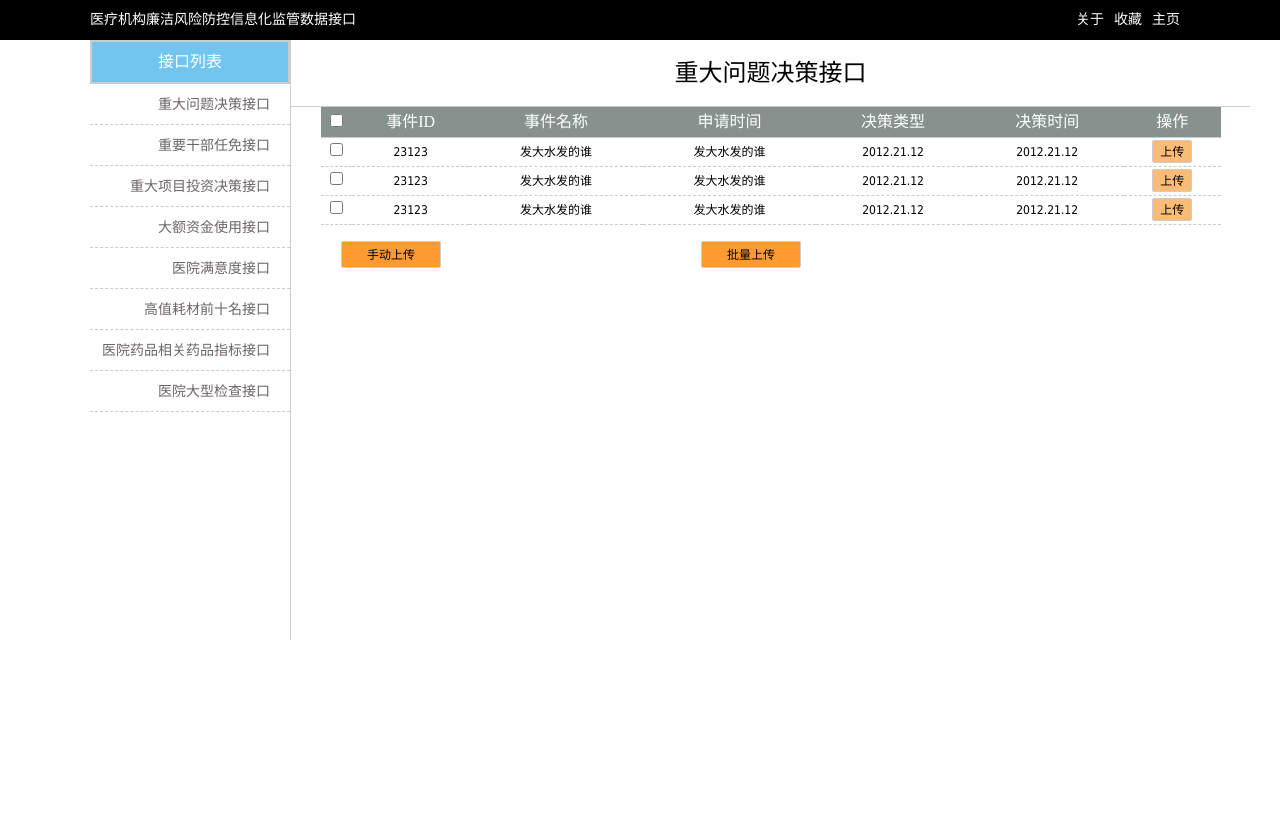
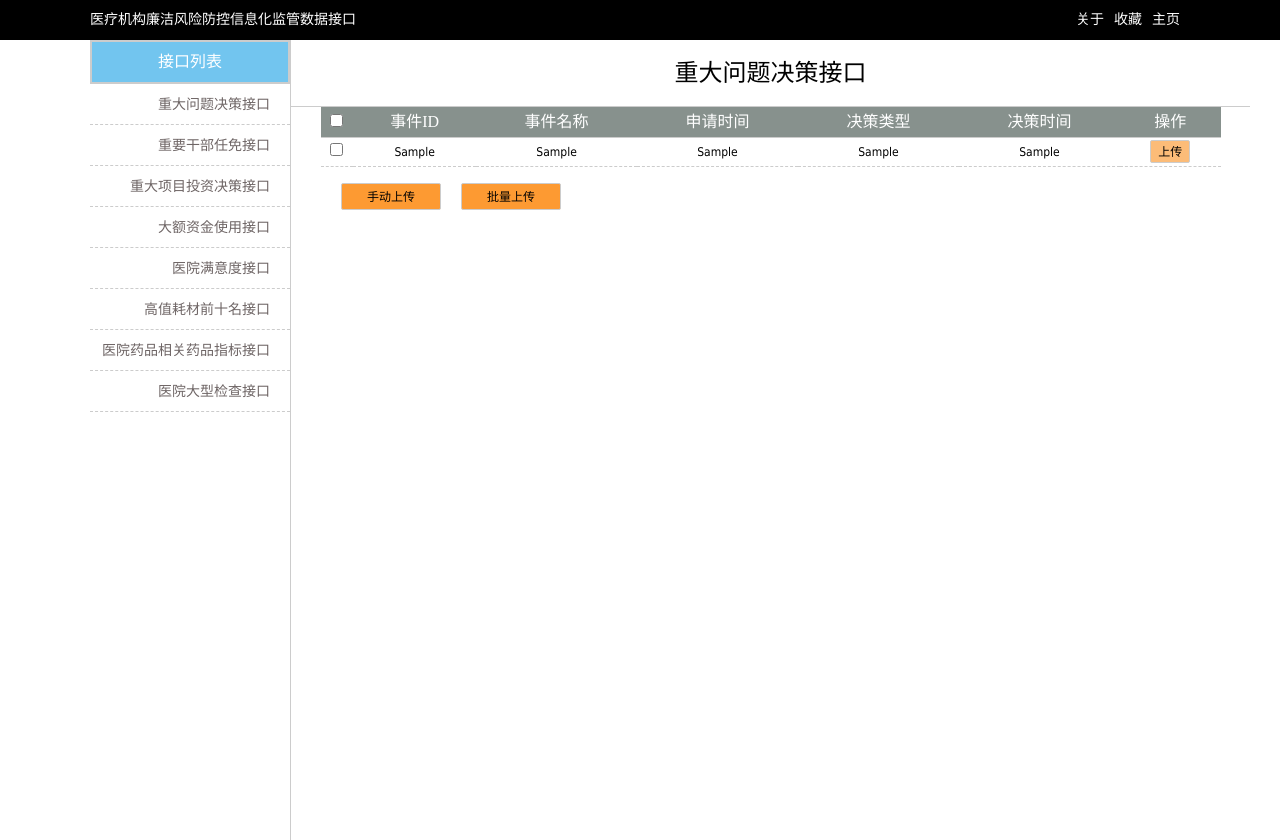
Before and after one commit to shouhou/medical, a Node server app: page /punishList in a window 1280 px wide. Before the commit the page ends 640 px from the top, so only its background shows below. Run offline with Node 20, Linux system fonts and the light colour scheme; tables that the repository leaves empty or names only in its code hold one stand-in row (values such as "Sample post").

Commit message:
1.0.0  更新
Signed-off-by: wangfan.wangfan <wangfan.wangfan@cainiao.com>

```diff
--- a/app.js
+++ b/app.js
@@ -7,6 +7,8 @@ var bodyParser = require('body-parser');
 
 var routes = require('./routes/index');
 var users = require('./routes/users');
+
+var punishs = require('./routes/punishs');
 
 var app = express();
 
--- a/models/punish.js
+++ b/models/punish.js
@@ -1,29 +1,29 @@
 var conn = require('./common/conn');
 var util = require('./common/util');
 
+var json = {
+    'event_id': 'data_41',
+    'event_name': 'data_11',
+    'event_date_time': 'data_7',
+    'decision_type': 'data_18',
+    'decision_date_time': 'data_17',
+    'decision_result': 'data_19'
+};
+
 // var json = {
-//     'event_id': 'data_41',
-//     'event_name': 'data_11',
-//     'event_date_time': 'data_7',
-//     'decision_type': 'data_18',
-//     'decision_date_time': 'data_17',
-//     'decision_result': 'data_19'
-// };
-
-var json = {
-    'event_id': 'id',
-    'event_name': 'user_login'
-}
+//     'event_id': 'id',
+//     'event_name': 'user_login'
+// }
 
 module.exports = {
     getPunishById: function(id, callback) {
-        conn.query('select ' + util.querySql(json) + ' from wp_users where id = ?', [id], function(rows, fields) {
+        conn.query('select ' + util.querySql(json) + ' from flow_data_113 where id = ?', [id], function(rows, fields) {
             callback(rows);
         });
     },
 
     getAllPunish: function(callback) {
-        conn.query('select ' + util.querySql(json) + ' from wp_users', function(rows, fields) {
+        conn.query('select ' + util.querySql(json) + ' from flow_data_113', function(rows, fields) {
             callback(rows);
         });
     }
--- a/public/css/style.css
+++ b/public/css/style.css
@@ -45,8 +45,8 @@ body {}
 .side {
     float: left;
     width: 200px;
-    height: 600px;
-    min-height: 600px;
+    height: 800px;
+    min-height: 800px;
     border-right: 1px solid #ccc;
 }
 
--- a/routes/index.js
+++ b/routes/index.js
@@ -19,18 +19,33 @@ router.get('/punishList', function(req, res) {
     });
 });
 
+router.post('/punishList/rpc', function(req, res) {
+    var id = req.param('id');
+    var rs = {
+        'success': true
+    }
+    res.send(rs);
+});
+
+router.post('/punishList/batchRPC', function(req, res) {
+    var ids = req.param('ids');
+    console.log(ids);
+    var rs = {
+        'success': true
+    }
+    res.send(rs);
+});
 
 router.get('/punishAdd', function(req, res) {
-    res.render('punishAdd', {
-    });
+    res.render('punishAdd', {});
 });
 
-router.get('/punishAdd/submit', function(req, res) {
-    var objectUrl = url.parse(req.url);
-    var objectQuery = querystring.parse(objectUrl.query);
+router.get('/punishAdd/form', function(req, res) {
+    // var objectUrl = url.parse(req.url);
+    // var objectQuery = querystring.parse(objectUrl.query);
     // var event_name = objectQuery.event_name;
-    soap.sendReq(objectQuery, function(data) {});
+    // console.log(req.body);
+    // soap.sendReq(objectQuery, function(data) {
+    // });
 });
-
-
 module.exports = router;
--- a/views/punishList.ejs
+++ b/views/punishList.ejs
@@ -4,7 +4,7 @@
     <table>
         <tr>
             <th>
-                <input type="checkbox">
+                <input type="checkbox" class='J_CheckAll'>
             </th>
             <th>事件ID</th>
             <th>事件名称</th>
@@ -13,54 +13,35 @@
             <th>决策时间</th>
             <th>操作</th>
         </tr>
+        <% data.forEach(function(punish){ %>
         <tr>
             <td>
-                <input type="checkbox">
+                <input type="checkbox" class='J_CheckBox' value='<%= punish.id %>'>
             </td>
-            <td>23123</td>
-            <td>发大水发的谁</td>
-            <td>发大水发的谁</td>
-            <td>2012.21.12</td>
-            <td>2012.21.12</td>
-            <td><input type="button" class='tb-button' value="上传"></td>
+            <td><%= punish.event_id %></td>
+            <td><%= punish.event_name %></td>
+            <td><%= punish.event_date_time %></td>
+            <td><%= punish.decision_type %></td>
+            <td><%= punish.decision_date_time %></td>
+            <td>
+                <input type="button" class='tb-button J_Upload' value="上传">
+            </td>
         </tr>
-        <tr>
-            <td>
-                <input type="checkbox">
-            </td>
-            <td>23123</td>
-            <td>发大水发的谁</td>
-            <td>发大水发的谁</td>
-            <td>2012.21.12</td>
-            <td>2012.21.12</td>
-            <td><input type="button" class='tb-button' value="上传"></td>
-        </tr>
-        <tr>
-            <td>
-                <input type="checkbox">
-            </td>
-            <td>23123</td>
-            <td>发大水发的谁</td>
-            <td>发大水发的谁</td>
-            <td>2012.21.12</td>
-            <td>2012.21.12</td>
-            <td><input type="button" class='tb-button' value="上传"></td>
-        </tr>
+        <% }) %>
     </table>
     <div class="row">
         <div class="span1 label">&nbsp;</div>
-        <div class="span8">
-            <input type="submit" value="手动上传" class="button-normal J_submit">
+        <div class="span3">
+            <input type="submit" value="手动上传" class="button-normal J_ManualUpload">
         </div>
-        <div class="span1 label">&nbsp;</div>
-        <div class="span8">
-            <input type="submit" value="批量上传" class="button-normal J_batchSubmit">
+        <div class="span3">
+            <input type="submit" value="批量上传" class="button-normal J_BatchUpload">
         </div>
     </div>
     <script>
-    seajs.use("common/dict", function(dict) {
-        console.log(dict.DIC_JUECE);
-
+    seajs.use("page/punishList", function(Page) {
+        var page = new Page();
+        page.init();
     })
     </script>
     <%- include footer %>
```
Also changed, not shown: config.js (+11 -3 lines), public/scripts/page/punishList.js (+60 -6 lines), routes/punishs.js (added, +8 -0 lines), views/punishAdd.ejs (+10 -3 lines).
